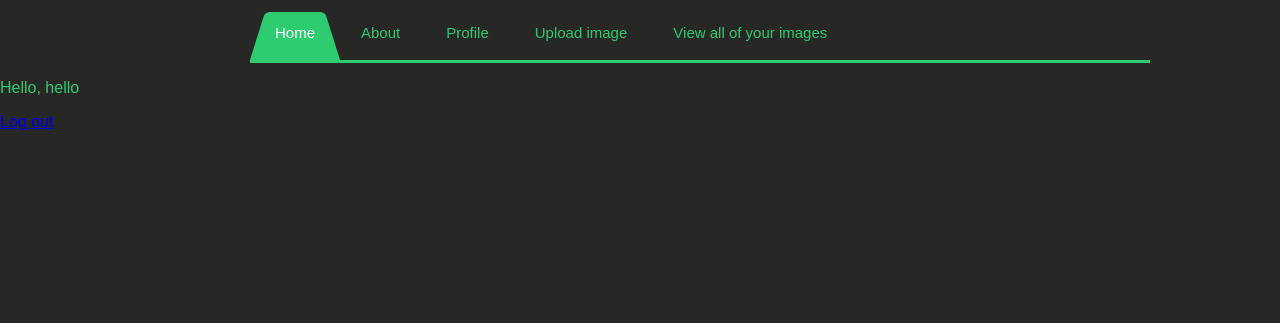
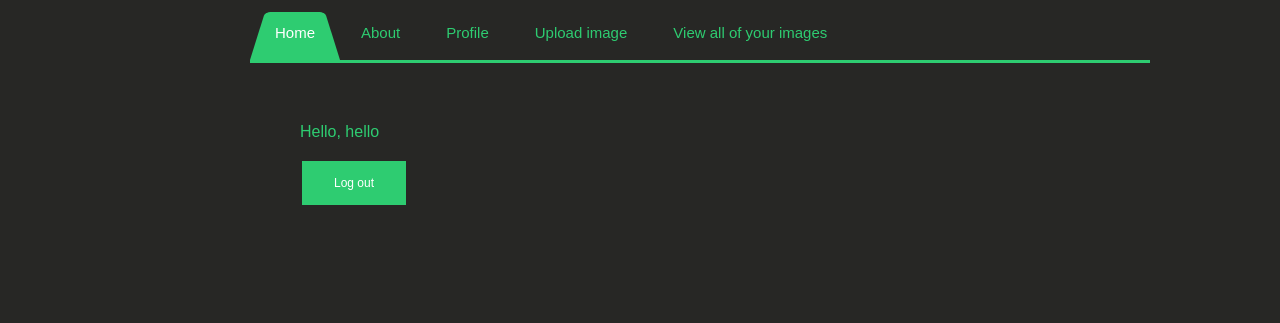
Before and after one commit to toni123321/TheOCRproject, a Django app: page /profile/ in a window 1280 px wide. Shown: the top 323 px of the page. Run offline with Django 3.2, Linux system fonts and the light colour scheme; a user stored in the database is signed in; some web fonts are replaced.

Commit message:
Design  profile page

```diff
--- /dev/null
+++ b/ocr_project/ocr_app/static/css/profile.css
@@ -0,0 +1,17 @@
+#profile {
+    margin-top: 60px;
+    margin-left:300px;
+}
+
+.button {
+  background-color: #2ecc71;
+  border: none;
+  color: white;
+  padding: 15px 32px;
+  text-align: center;
+  text-decoration: none;
+  display: inline-block;
+  font-size: 12px;
+  margin: 4px 2px;
+  cursor: pointer;
+}
--- a/ocr_project/ocr_app/templates/profile.html
+++ b/ocr_project/ocr_app/templates/profile.html
@@ -2,13 +2,16 @@
 <html>
 <head>
     <meta charset="UTF-8">
-	<link rel="stylesheet" href="/static/css/main.css">
     <title>Profile page</title>
+    <link rel="stylesheet" href="../static/css/profile.css">
+    <link rel="stylesheet" href="/static/css/main.css">
 </head>
 <body>
   {% include 'nav.html' %}
-  <p>Hello, {{ request.user }}</p>
-  <a href="/logout/">Log out</a>
+  <div id=profile>
+    <p>Hello, {{ request.user }}</p>
+    <a href="/logout/" class="button">Log out</a>
+  </div>
 </body>
 
 </html>
```
Also changed, not shown: ocr_project/db.sqlite3, 12 other files.
